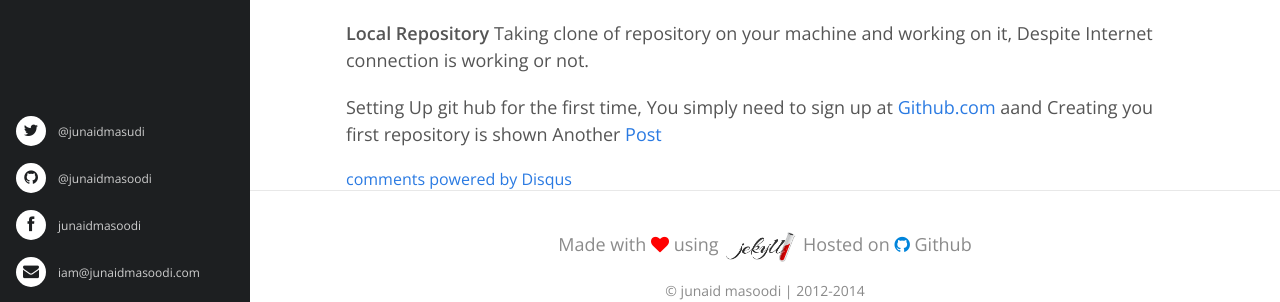
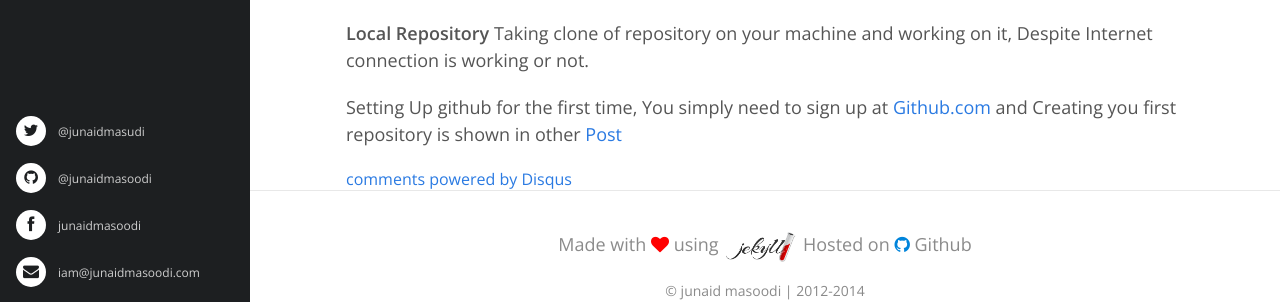
Before and after one commit to junaidmasoodi/junaidmasoodi.github.com, a Jekyll site: the page built from _posts/2014-05-10-Github.markdown, in a window 1280 px wide and 1359 px high. Shown: the part 1044-1346 px from the top of the window. Built offline with Jekyll 4.4.1, drawn with Linux system fonts in a browser that asks for light colours; comment, search, counter and statistics services are not loaded.

Commit message:
some typo

```diff
--- a/_posts/2014-05-10-Github.markdown
+++ b/_posts/2014-05-10-Github.markdown
@@ -30,4 +30,4 @@ Unlike GIT, Github can be accessed via Graphical user interface as well.
 
 <b>Local Repository</b> Taking clone of repository on your machine and working on it, Despite Internet connection is working or not.
 
-Setting Up git hub for the first time, You simply need to sign up at [Github.com](https://www.github.com) aand Creating you first repository is shown Another [Post](http://junaidmasoodi.com/github/2014/05/14/github-pages/)
+Setting Up github for the first time, You simply need to sign up at [Github.com](https://www.github.com) and Creating you first repository is shown in other [Post](http://junaidmasoodi.com/github/2014/05/14/github-pages/)
```
